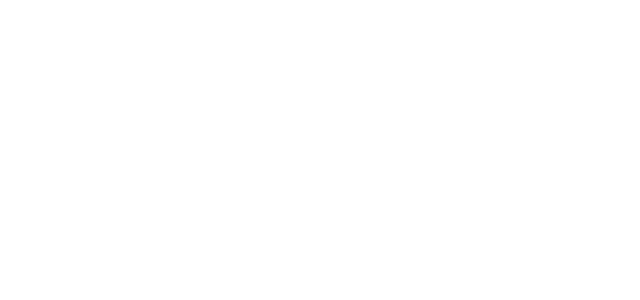
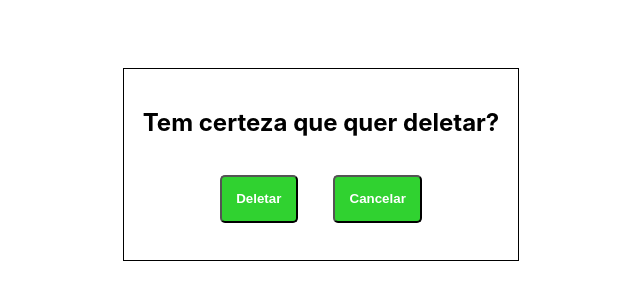
Before and after one commit to Wilson-Pedro/product-spring-react, a React (Create React App) app in the folder front/: page /productDelete in a window 1280 px wide. Before the commit this address had no page. Shown: the part 98-398 px from the top of the page, without its empty margins (319-959 px from the left). Built offline with nearby package versions, Linux system fonts and the light colour scheme.

Commit message:
feat: ProductDelete screen

```diff
--- a/front/src/App.js
+++ b/front/src/App.js
@@ -4,6 +4,7 @@
 import Home from "./screens/Home.jsx";
 import FormEdit from "./screens/EditProduct.jsx";
 import ProductRegister from "./screens/ProductRegister.jsx";
+import ProductDelete from "./screens/ProductDelete.jsx";
 
 function App() {
   return (
@@ -12,12 +13,14 @@
         <Link to="/"></Link>
         <Link to="/productEdit"></Link>
         <Link to="/productRegister"></Link>
+        <Link to="/productDelete"></Link>
       </nav>
 
       <Routes>
         <Route path="/" element={<Home />} />
         <Route path="/productEdit" element={<FormEdit />} />
         <Route path="/productRegister" element={<ProductRegister />} />
+        <Route path="/productDelete" element={<ProductDelete />} />
       </Routes>
     </Router>
   );
--- a/front/src/layout/Form.jsx
+++ b/front/src/layout/Form.jsx
@@ -19,7 +19,12 @@
         setProduct({ ...product, [e.target.name]: e.target.value })
     }
 
+    function goBack() {
+        navigate("/");
+    }
+
     return (
+        <div className={styles.container}>
             <form onSubmit={submit} className={styles.form} >
                 <div className={styles.divInput}>
                     <label className={styles.label} htmlFor="">Product Name: </label> <br/>
@@ -33,7 +38,6 @@
                         value={product.name ? product.name : ''}
                     />
                 </div>
-
                 <div className={styles.divInput}>
                     <label className={styles.label} htmlFor="">Price: </label> <br/>
                     <input
@@ -46,7 +50,6 @@
                         value={product.price ? product.price : ''}
                     />
                 </div>
-
                 <div className={styles.divInput}>
                     <label className={styles.label} htmlFor="">Quantity: </label> <br/>
                     <input
@@ -59,8 +62,9 @@
                         value={product.quantity ? product.quantity : ''}
                     />
                 </div>
-
                 <button className={styles.button}>Cadastrar</button>
             </form>
+            <div className={styles.divBtn}><button className={styles.button} onClick={() => goBack()}>Cancelar</button></div>
+        </div>
     )
 }
--- a/front/src/layout/Form.module.css
+++ b/front/src/layout/Form.module.css
@@ -1,4 +1,16 @@
+.container {
+    width: 100%;
+    display: flex;
+    justify-content: center;
+    align-items: center;
+    flex-direction: column;
+}
+
 .form {
+    display: flex;
+    justify-content: center;
+    align-items: center;
+    flex-direction: column;
 }
 
 .divInput {
@@ -16,6 +28,14 @@
     font-weight: 600;
 }
 
+.divBtn {
+    width: 13%;
+    display: flex;
+    justify-content: center;
+    align-items: center;
+    flex-direction: row;
+}
+
 .button {
     background-color: rgb(48, 210, 48);
     color: white;
@@ -23,6 +43,7 @@
     padding: 6%;
     margin: 5%;
     cursor: pointer;
+    flex-direction: row;
 }
 
 .button:hover {
--- a/front/src/layout/Table.jsx
+++ b/front/src/layout/Table.jsx
@@ -10,20 +10,12 @@
 
     const navigate = useNavigate();
 
-    let index = 1;
-
-    function incrementIndex() {
-        index++;
-    }
-
     function goToProductEdit(product) {
         navigate("/productEdit", { state: { product } });
     }
 
-    function deleteProduct(id) {
-        fetch(`http://localhost:8080/products/${id}`, {
-            method: 'DELETE',
-        }).then((resp) => resp.json()).catch((err) => console.log(err))
+    function goToProductDelete(id) {
+        navigate("/productDelete", { state: { id } });
     }
 
     useEffect(() => {
@@ -52,15 +44,14 @@
             </tr>
         </thead>
         <tbody>
-            {products.map((product) => (
+            {products.map((product, index) => (
                 <tr key={product.id}>
-                    <th>{index}</th>
+                    <th>{index+1}</th>
                     <th>{product.name}</th>
                     <th>{product.price}</th>
                     <th>{product.quantity}</th>
                     <th className={styles.icon} onClick={() => goToProductEdit(product)}><FaEdit /></th>
-                    <th className={styles.icon} onClick={() => deleteProduct(product.id)}><FaTrashAlt /></th>
-                    {incrementIndex()}
+                    <th className={styles.icon} onClick={() => goToProductDelete(product.id)}><FaTrashAlt /></th>
                 </tr>
             ))}
         </tbody>
--- a/front/src/screens/EditProduct.jsx
+++ b/front/src/screens/EditProduct.jsx
@@ -1,6 +1,6 @@
 import React from "react";
 import styles from './EditProduct.module.css';
-import FormEdit from '../layout/FormEdit'
+import FormEdit from '../layout/FormEdit';
 import { useLocation } from "react-router-dom";
 
 export default function EditProduct() {
--- a/front/src/screens/Home.jsx
+++ b/front/src/screens/Home.jsx
@@ -1,5 +1,4 @@
 import React from "react";
-import Form from "../layout/Form"
 import styles from './Home.module.css';
 import Table from './../layout/Table';
 import { useNavigate } from 'react-router-dom';
--- /dev/null
+++ b/front/src/screens/ProductDelete.jsx
@@ -0,0 +1,35 @@
+import React from "react";
+import styles from './ProductDelete.module.css';
+import { useNavigate, useLocation } from 'react-router-dom';
+
+export default function ProductDelete() {
+
+    const location = useLocation();
+    const navigate = useNavigate();
+
+    const { id } = location.state || 1;
+
+    function deleteProduct() {
+        fetch(`http://localhost:8080/products/${id}`, {
+            method: 'DELETE',
+        }).then((resp) => resp.json()).catch((err) => console.log(err));
+
+        goBack();
+    }
+
+    function goBack() {
+        navigate("/");
+    }
+
+    return (
+        <div className={styles.container}>
+            <div className={styles.container2}>
+                <h2>Tem certeza que quer deletar? {id}</h2>
+                <div className={styles.divBtn}>
+                    <button className={styles.button} onClick={() => deleteProduct()}>Deletar</button>
+                    <button className={styles.button} onClick={() => goBack()}>Cancelar</button>
+                </div>
+            </div>
+        </div>
+    )
+}
--- /dev/null
+++ b/front/src/screens/ProductDelete.module.css
@@ -0,0 +1,35 @@
+.container {
+    width: 100%;
+    height: 100%;
+    display: flex;
+    justify-content: center;
+    align-items: center;
+}
+
+.container2 {
+    border: 1px black solid;
+    margin: auto;
+    padding: 1.5%;
+    margin-top: 13%;
+}
+
+.divBtn {
+    width: 100%;
+    height: 100%;
+    display: flex;
+    justify-content: center;
+}
+
+.button {
+    background-color: rgb(48, 210, 48);
+    color: white;
+    font-weight: bold;
+    padding: 4%;
+    margin: 5%;
+    cursor: pointer;
+    border-radius: 5px;
+}
+
+.button:hover {
+    background-color: rgb(20, 93, 20);
+}
```
Lines whose indentation alone changed are shown as unchanged.
